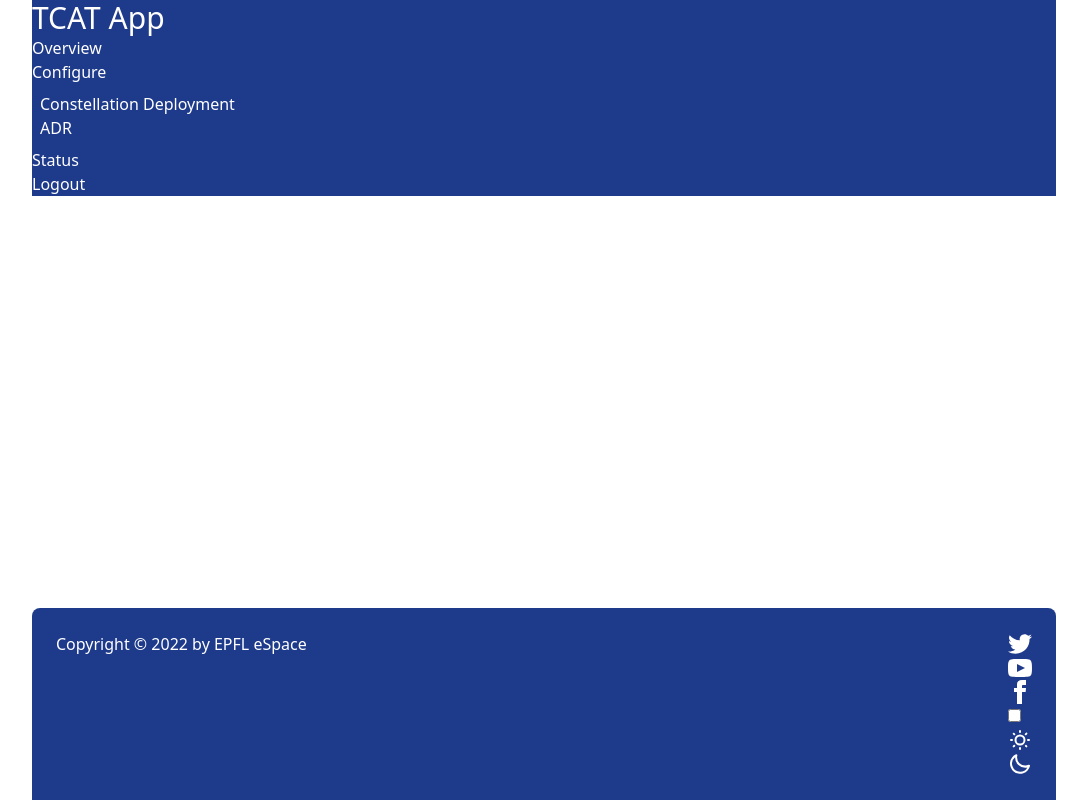
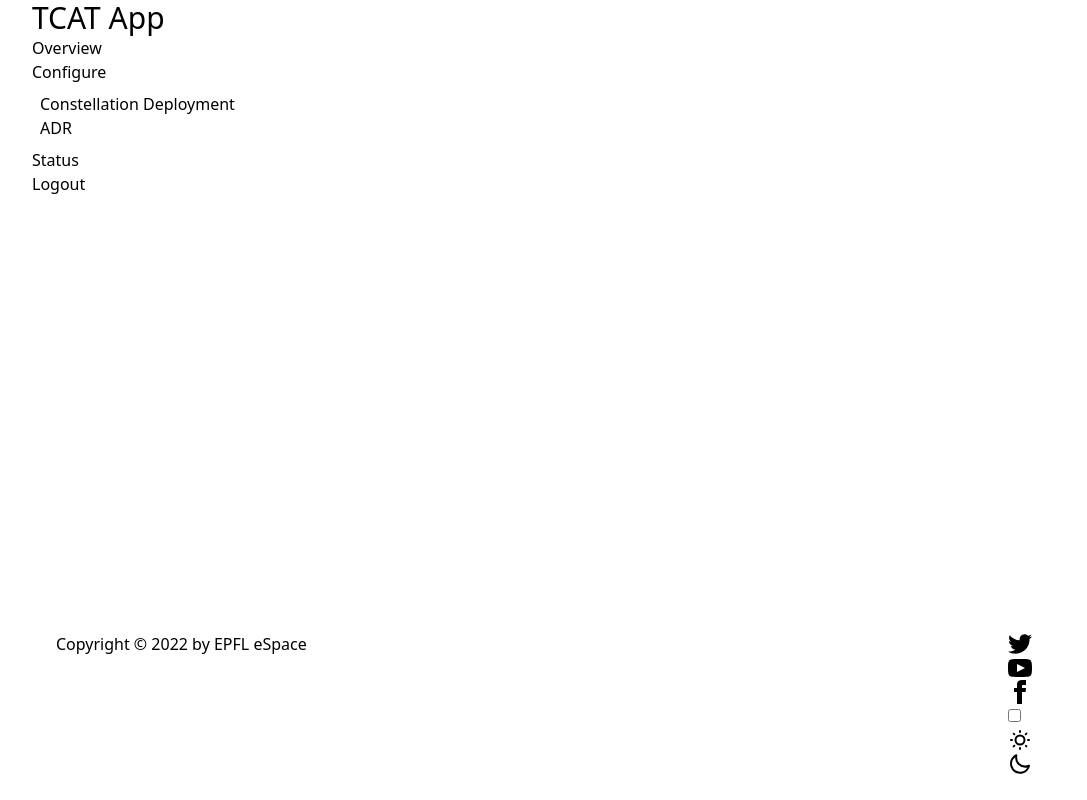
Before and after one commit to epfl-espace/tcat, a Flask app: page / in a window 1280 px wide. Shown: the whole page, without its empty margins (96-1183 px from the left). Run offline with Flask 2, Linux system fonts and the light colour scheme; parts of the project's set-up code (start-up, migrations or seed data) failed here and were passed over.

Commit message:
refactor: remove color usages

```diff
--- a/tcat-app/templates/base.html
+++ b/tcat-app/templates/base.html
@@ -9,30 +9,7 @@
 
     <link rel="stylesheet" href="{{ url_for('static',filename='css/main.css') }}">
 </head>
-<body id="body" class="bg-white dark:bg-gray-800">
-<div class="fixed hidden inset-0 bg-gray-600 bg-opacity-50 overflow-y-auto h-full w-full" id="modal">
-    <div class="w-full h-full flex justify-center items-center">
-        <div class="flex flex-col w-1/4 h-1/4 bg-white dark:bg-gray-800 rounded p-4 lg:p-8 gap-4 lg:gap-8">
-            <div id="modal-title"
-                 class="flex-grow text-black dark:text-gray-300 text-xl lg:text3xl font-semibold lg:font-bold">
-                Title
-            </div>
-            <div id="modal-content" class="flex-grow text-black dark:text-gray-300 break-words">
-
-            </div>
-            <div class="flex flex-row justify-end gap-4 lg:gap-8">
-                <button id="modal-cancel" type="button"
-                        class="flex-grow md:flex-grow-0 p-3 text-center text-white dark:text-gray-300 bg-red-400 dark:bg-red-700 hover:bg-red-600 dark:hover:bg-red-900 rounded-lg font-semibold">
-                    Cancel
-                </button>
-                <button id="modal-confirm" type="button"
-                        class="flex-grow md:flex-grow-0 p-3 text-center text-white dark:text-gray-300 bg-red-400 dark:bg-red-700 hover:bg-red-600 dark:hover:bg-red-900 rounded-lg font-semibold">
-                    Confirm
-                </button>
-            </div>
-        </div>
-    </div>
-</div>
+<body id="body">
 <div class="flex flex-col min-h-screen md:w-full lg:w-4/5 mx-auto">
     <header>
         {{ n.navigation() }}
--- a/tcat-app/templates/macros/footer.html
+++ b/tcat-app/templates/macros/footer.html
@@ -1,5 +1,5 @@
 {% macro footer() -%}
-    <footer class="footer flex w-full bg-blue-900 dark:bg-gray-900 text-white dark:text-gray-300 text-sm lg:text-base font-light p-6 lg:rounded-t-lg justify-between">
+    <footer class="footer flex w-full text-sm lg:text-base font-light p-6 lg:rounded-t-lg justify-between">
         <div class="items-center grid-flow-col">
             <p>Copyright © 2022 by <a href="https://espace.epfl.ch">EPFL eSpace</a></p>
         </div>
--- a/tcat-app/templates/macros/navigation.html
+++ b/tcat-app/templates/macros/navigation.html
@@ -1,8 +1,7 @@
 {% macro navigation() -%}
-    {% set nav_items = [('/overview', 'Overview'), ('/configure','Configuration'),('/status','Status')] %}
-    <nav class="navbar bg-blue-900 dark:bg-gray-900 font-sans text-white dark:text-gray-300 rounded-b-lg">
+    <nav class="navbar font-sans rounded-b-lg">
         <div class="flex-1">
-            <a class="btn btn-link normal-case text-white dark:text-gray-300 text-xl md:text-xl lg:text-3xl"
+            <a class="btn btn-link normal-case text-xl md:text-xl lg:text-3xl"
                href="/index">TCAT App</a>
         </div>
         <div class="flex-none">
@@ -14,10 +13,10 @@
                     <a class="btn btn-link">
                         Configure
                     </a>
-                    <ul class="p-2 bg-blue-700 dark:bg-gray-600">
-                        <li><a class="btn btn-link" href="/configure_constellation_deployment">Constellation
+                    <ul class="p-2 bg-base-100 rounded-md">
+                        <li><a class="btn btn-link" href="/configure-constellation-deployment">Constellation
                             Deployment</a></li>
-                        <li><a class="btn btn-link" href="/configure_adr">ADR</a></li>
+                        <li><a class="btn btn-link" href="/configure-adr">ADR</a></li>
                     </ul>
                 </li>
                 <li>
```
Also changed, not shown: tcat-app/templates/macros/configure.html (renamed from tcat-app/templates/configure.html, +30 -22 lines), tcat-app/templates/macros/forms.html (+2 -13 lines).
